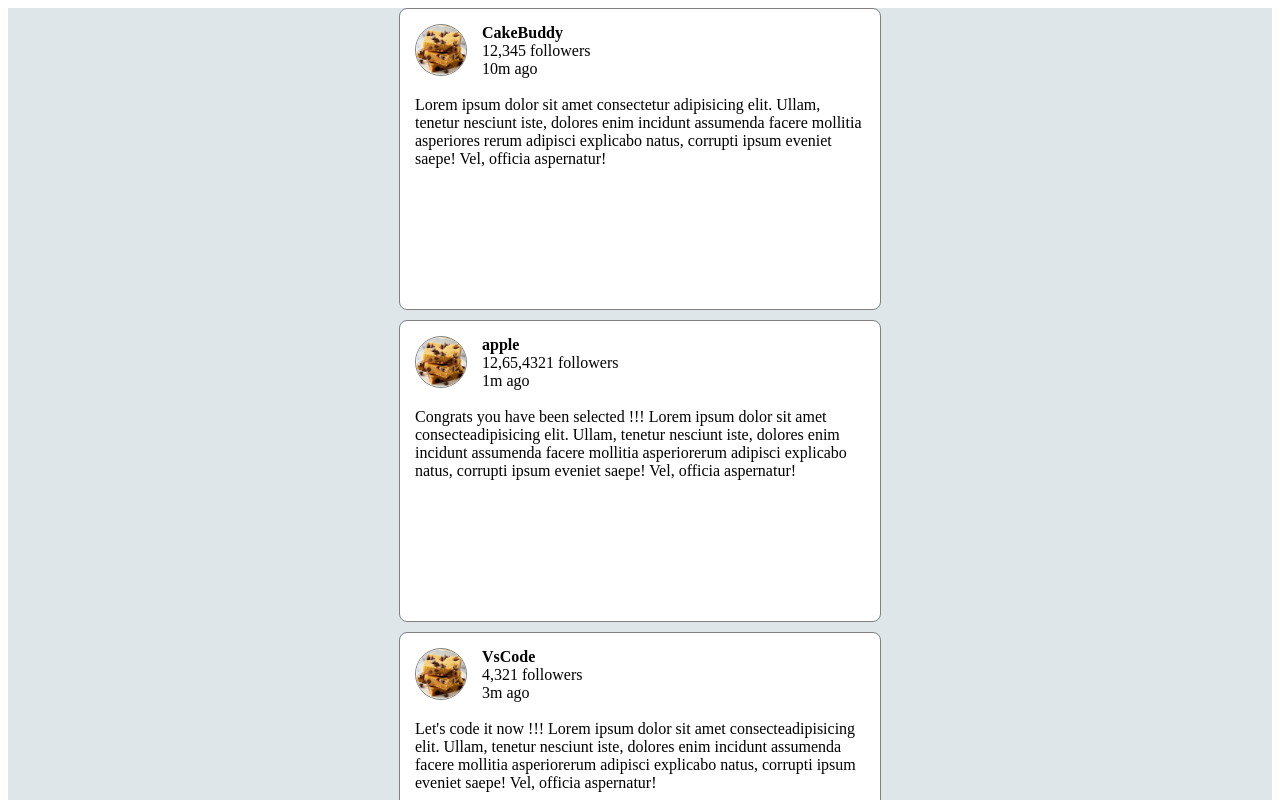
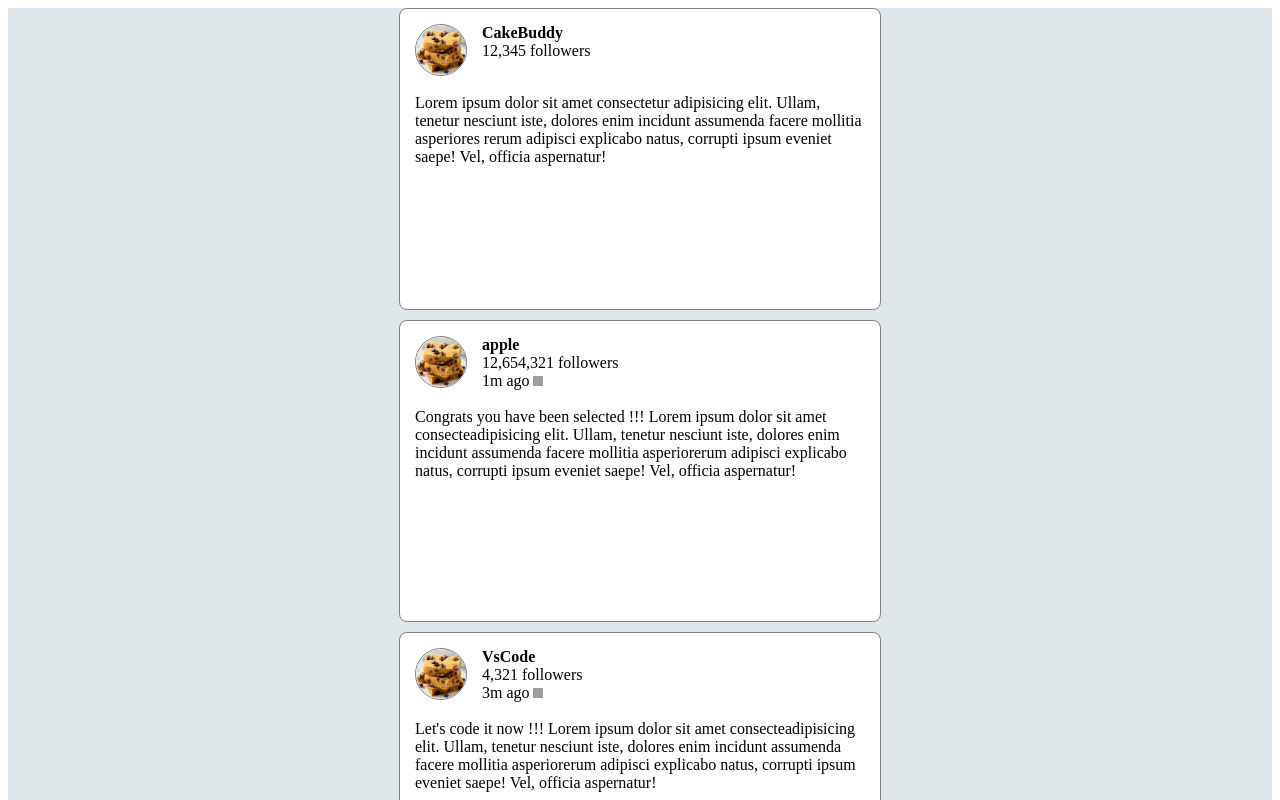
Before and after one commit to Mohammad-10moin/web-mern, a React (Vite) app in the folder 14.React-part1/part1/: page / in a window 1280 px wide. Shown: the top 800 px of the page. Built offline with nearby package versions, Linux system fonts and the light colour scheme; grey boxes are pictures that could not be loaded.

Commit message:
understood conditional rendering

```diff
--- a/14.React-part1/part1/src/App.jsx
+++ b/14.React-part1/part1/src/App.jsx
@@ -1,13 +1,13 @@
 
 function App() {
   return (
+    // Let's understand Conditional Rendering
     <div style={{backgroundColor:"#dfe6e9",height:"100%" ,display:"flex",justifyContent:"center"}}>
       <div style={{alignItems:"center"}}>
         <div>
           <PostComponent
             name={"CakeBuddy"}
-            followerCount={"12,345"}
-            time={"10m ago"}
+            subtitle={"12,345 followers"}
             image={"/cake.jpg"}
             description={"Lorem ipsum dolor sit amet consectetur adipisicing elit. Ullam, tenetur nesciunt iste, dolores enim   incidunt assumenda facere mollitia asperiores rerum adipisci explicabo natus, corrupti ipsum eveniet saepe! Vel,  officia aspernatur!"}
           />
@@ -15,7 +15,7 @@ function App() {
         <div>
           <PostComponent
             name={"apple"}
-            followerCount={"12,65,4321"}
+            subtitle={"12,654,321 followers"}
             time={"1m ago"}
             image={"/cake.jpg"}
             description={"Congrats you have been selected !!!                     Lorem ipsum dolor sit amet consecteadipisicing elit. Ullam, tenetur nesciunt iste, dolores enim incidunt assumenda facere mollitia asperiorerum adipisci explicabo natus, corrupti ipsum eveniet saepe! Vel, officia aspernatur!"}
@@ -24,7 +24,7 @@ function App() {
         <div>
         <PostComponent
             name={"VsCode"}
-            followerCount={"4,321"}
+            subtitle={"4,321 followers"}
             time={"3m ago"}
             image={"/cake.jpg"}
             description={"Let's code it now !!!                     Lorem ipsum dolor sit amet consecteadipisicing elit. Ullam, tenetur nesciunt iste, dolores enim incidunt assumenda facere mollitia asperiorerum adipisci explicabo natus, corrupti ipsum eveniet saepe! Vel, officia aspernatur!"}
@@ -36,7 +36,7 @@ function App() {
 }
 
 
-function PostComponent({name,followerCount,time,image,description}){
+function PostComponent({name,subtitle,time,image,description}){
   return(
     <div style={{height:300,width:480,border:"1px solid grey",borderRadius:8,backgroundColor:"white",marginBottom:10}}>
       <div style={{margin:15}}>
@@ -44,8 +44,14 @@ function PostComponent({name,followerCount,time,image,description}){
           <img src={image} style={{ height:50,width:50,borderRadius:50,border:"1px solid grey"}}/>
           <div style={{marginLeft:15}}>
             <b>{name}</b>
-            <div>{followerCount} followers</div>
-            <div>{time}</div>
+            <div>{subtitle}</div>
+            {/* Here if time is not undefined then the following content of the block will get rendered */}
+            {time!=undefined && <div style={{display:"flex"}}>
+              <div>{time}</div>
+              <div>
+                <img src="https://th.bing.com/th/id/OIP.JFr9QZ7D0XZUBQzYw0GpLwHaHa?rs=1&pid=ImgDetMain" alt="" style={{height:10,   width:10, marginLeft:3}}/>
+              </div>
+            </div>}
           </div>
         </div>
         <br />
```
